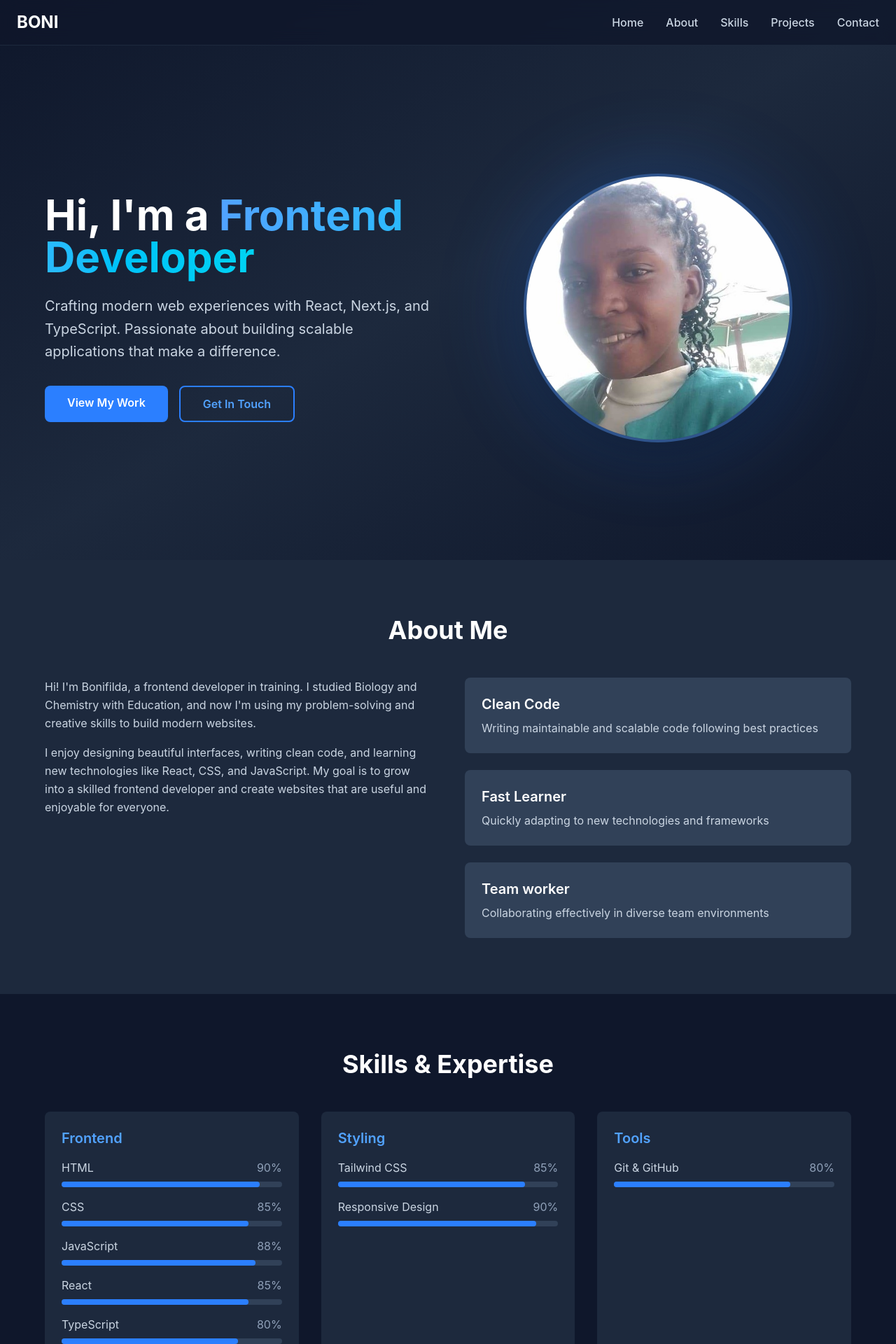
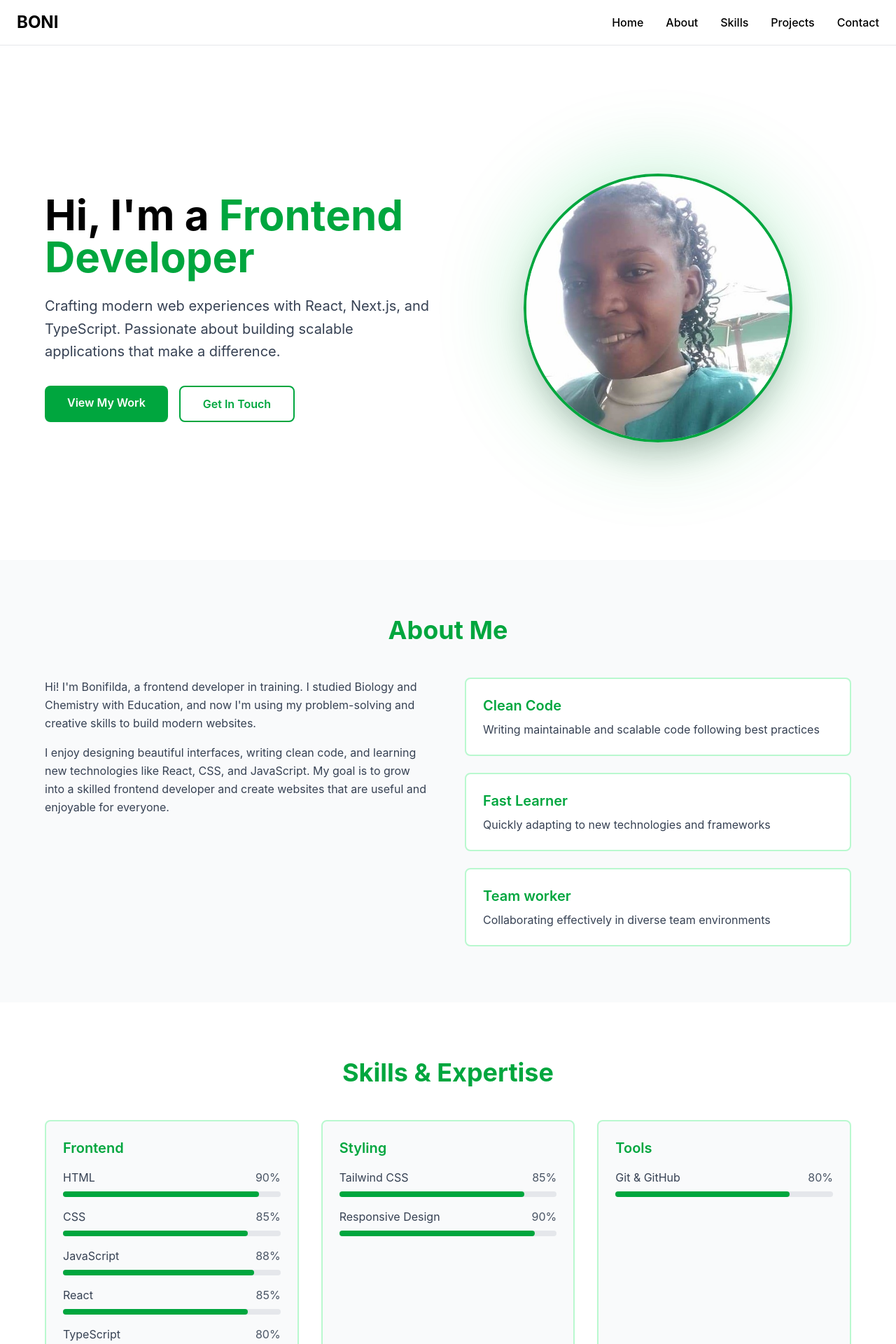
Before and after one commit to Bonifilda/BONI-POTIFORIO, a React app: page / in a window 1280 px wide. Shown: the top 1920 px of the page at 70% size. Built offline with nearby package versions, Linux system fonts and the light colour scheme; the HTML template or start-up script is replaced by a standard one.

Commit message:
Update portfolio with professional white and green color scheme

```diff
--- a/src/components/About.tsx
+++ b/src/components/About.tsx
@@ -1,11 +1,11 @@
 const About = () => {
   return (
-    <section id="about" className="py-20 px-6 bg-slate-800">
+    <section id="about" className="py-20 px-6 bg-gray-50">
       <div className="max-w-6xl mx-auto">
-        <h2 className="text-4xl font-bold text-white text-center mb-12 animate-fadeInUp">About Me</h2>
+        <h2 className="text-4xl font-bold text-green-600 text-center mb-12 animate-fadeInUp">About Me</h2>
 
         <div className="grid md:grid-cols-2 gap-12">
-          <div className="space-y-4 text-slate-300 leading-relaxed">
+          <div className="space-y-4 text-gray-700 leading-relaxed">
             <p>
               Hi! I'm Bonifilda, a frontend developer in training. I studied Biology and Chemistry with Education, and now I'm using my problem-solving and creative skills to build modern websites.
             </p>
@@ -15,17 +15,17 @@ const About = () => {
           </div>
 
           <div className="grid gap-6">
-            <div className="bg-slate-700 p-6 rounded-lg hover:bg-slate-600 transition-all duration-300 hover:scale-105 hover:shadow-xl">
-              <h3 className="text-xl font-semibold text-white mb-2">Clean Code</h3>
-              <p className="text-slate-300">Writing maintainable and scalable code following best practices</p>
+            <div className="bg-white border-2 border-green-200 p-6 rounded-lg hover:border-green-600 transition-all duration-300 hover:scale-105 hover:shadow-xl">
+              <h3 className="text-xl font-semibold text-green-600 mb-2">Clean Code</h3>
+              <p className="text-gray-700">Writing maintainable and scalable code following best practices</p>
             </div>
-            <div className="bg-slate-700 p-6 rounded-lg hover:bg-slate-600 transition-all duration-300 hover:scale-105 hover:shadow-xl">
-              <h3 className="text-xl font-semibold text-white mb-2">Fast Learner</h3>
-              <p className="text-slate-300">Quickly adapting to new technologies and frameworks</p>
+            <div className="bg-white border-2 border-green-200 p-6 rounded-lg hover:border-green-600 transition-all duration-300 hover:scale-105 hover:shadow-xl">
+              <h3 className="text-xl font-semibold text-green-600 mb-2">Fast Learner</h3>
+              <p className="text-gray-700">Quickly adapting to new technologies and frameworks</p>
             </div>
-            <div className="bg-slate-700 p-6 rounded-lg hover:bg-slate-600 transition-all duration-300 hover:scale-105 hover:shadow-xl">
-              <h3 className="text-xl font-semibold text-white mb-2">Team worker</h3>
-              <p className="text-slate-300">Collaborating effectively in diverse team environments</p>
+            <div className="bg-white border-2 border-green-200 p-6 rounded-lg hover:border-green-600 transition-all duration-300 hover:scale-105 hover:shadow-xl">
+              <h3 className="text-xl font-semibold text-green-600 mb-2">Team worker</h3>
+              <p className="text-gray-700">Collaborating effectively in diverse team environments</p>
             </div>
           </div>
         </div>
--- a/src/components/Footer.tsx
+++ b/src/components/Footer.tsx
@@ -1,20 +1,20 @@
 const Footer = () => {
   return (
-    <footer className="bg-slate-900 py-8 px-6">
+    <footer className="bg-gray-50 border-t-2 border-green-200 py-8 px-6">
       <div className="max-w-6xl mx-auto">
         <div className="flex flex-col md:flex-row justify-between items-center gap-4">
-          <p className="text-slate-400 text-sm">
+          <p className="text-gray-600 text-sm">
             © {new Date().getFullYear()} Bonifilda. All rights reserved.
           </p>
 
           <div className="flex gap-6">
-            <a href="https://github.com" target="_blank" rel="noopener noreferrer" className="text-slate-400 hover:text-blue-400 transition-colors">
+            <a href="https://github.com" target="_blank" rel="noopener noreferrer" className="text-gray-600 hover:text-green-600 transition-colors">
               GitHub
             </a>
-            <a href="https://linkedin.com" target="_blank" rel="noopener noreferrer" className="text-slate-400 hover:text-blue-400 transition-colors">
+            <a href="https://linkedin.com" target="_blank" rel="noopener noreferrer" className="text-gray-600 hover:text-green-600 transition-colors">
               LinkedIn
             </a>
-            <a href="mailto:your.email@example.com" className="text-slate-400 hover:text-blue-400 transition-colors">
+            <a href="mailto:your.email@example.com" className="text-gray-600 hover:text-green-600 transition-colors">
               Email
             </a>
           </div>
--- a/src/components/Navbar.tsx
+++ b/src/components/Navbar.tsx
@@ -1,24 +1,24 @@
 const Navbar = () => {
   return (
-    <nav className="fixed top-0 left-0 w-full bg-slate-900/80 backdrop-blur-md z-50 border-b border-slate-800">
+    <nav className="fixed top-0 left-0 w-full bg-white backdrop-blur-md z-50 border-b border-gray-200">
       <div className="max-w-7xl mx-auto px-6 py-4 flex justify-between items-center">
-        <h1 className="text-2xl font-bold text-white">BONI</h1>
+        <h1 className="text-2xl font-bold text-black">BONI</h1>
 
-        <ul className="hidden md:flex gap-8 text-slate-300 font-medium">
+        <ul className="hidden md:flex gap-8 text-black font-medium">
           <li>
-            <a href="#hero" className="hover:text-blue-400 transition-colors">Home</a>
+            <a href="#hero" className="hover:text-green-600 transition-colors">Home</a>
           </li>
           <li>
-            <a href="#about" className="hover:text-blue-400 transition-colors">About</a>
+            <a href="#about" className="hover:text-green-600 transition-colors">About</a>
           </li>
           <li>
-            <a href="#skills" className="hover:text-blue-400 transition-colors">Skills</a>
+            <a href="#skills" className="hover:text-green-600 transition-colors">Skills</a>
           </li>
           <li>
-            <a href="#projects" className="hover:text-blue-400 transition-colors">Projects</a>
+            <a href="#projects" className="hover:text-green-600 transition-colors">Projects</a>
           </li>
           <li>
-            <a href="#contact" className="hover:text-blue-400 transition-colors">Contact</a>
+            <a href="#contact" className="hover:text-green-600 transition-colors">Contact</a>
           </li>
         </ul>
       </div>
--- a/src/components/Skills.tsx
+++ b/src/components/Skills.tsx
@@ -16,24 +16,24 @@ const Skills = () => {
   const categories = [...new Set(skills.map(s => s.category))];
 
   return (
-    <section id="skills" className="py-20 px-6 bg-slate-900">
+    <section id="skills" className="py-20 px-6 bg-white">
       <div className="max-w-6xl mx-auto">
-        <h2 className="text-4xl font-bold text-white text-center mb-12 animate-fadeInUp">Skills & Expertise</h2>
+        <h2 className="text-4xl font-bold text-green-600 text-center mb-12 animate-fadeInUp">Skills & Expertise</h2>
 
         <div className="grid md:grid-cols-2 lg:grid-cols-3 gap-8">
           {categories.map(category => (
-            <div key={category} className="bg-slate-800 p-6 rounded-lg hover:bg-slate-700 transition-all duration-300 hover:shadow-xl hover:shadow-blue-500/10">
-              <h3 className="text-xl font-semibold text-blue-400 mb-4">{category}</h3>
+            <div key={category} className="bg-gray-50 border-2 border-green-200 p-6 rounded-lg hover:border-green-600 transition-all duration-300 hover:shadow-xl">
+              <h3 className="text-xl font-semibold text-green-600 mb-4">{category}</h3>
               <div className="space-y-4">
                 {skills.filter(s => s.category === category).map(skill => (
                   <div key={skill.name}>
                     <div className="flex justify-between mb-2">
-                      <span className="text-slate-300">{skill.name}</span>
-                      <span className="text-slate-400">{skill.level}%</span>
+                      <span className="text-gray-700">{skill.name}</span>
+                      <span className="text-gray-600">{skill.level}%</span>
                     </div>
-                    <div className="w-full bg-slate-700 rounded-full h-2">
+                    <div className="w-full bg-gray-200 rounded-full h-2">
                       <div
-                        className="bg-blue-500 h-2 rounded-full transition-all duration-1000"
+                        className="bg-green-600 h-2 rounded-full transition-all duration-1000"
                         style={{ width: `${skill.level}%` }}
                       ></div>
                     </div>
--- a/src/components/hero.tsx
+++ b/src/components/hero.tsx
@@ -1,32 +1,32 @@
 const Hero = () => {
   return (
-    <section id="hero" className="min-h-screen flex items-center justify-center px-6 pt-20 bg-gradient-to-br from-slate-900 via-slate-800 to-slate-900">
+    <section id="hero" className="min-h-screen flex items-center justify-center px-6 pt-20 bg-white">
       <div className="max-w-6xl w-full grid md:grid-cols-2 gap-12 items-center">
         <div className="text-center md:text-left">
-          <h1 className="text-5xl md:text-6xl font-bold text-white mb-6 animate-fadeInUp">
-            Hi, I'm a <span className="bg-gradient-to-r from-blue-400 to-cyan-400 bg-clip-text text-transparent">Frontend Developer</span>
+          <h1 className="text-5xl md:text-6xl font-bold text-black mb-6 animate-fadeInUp">
+            Hi, I'm a <span className="text-green-600">Frontend Developer</span>
           </h1>
-          <p className="text-xl text-slate-300 mb-8 leading-relaxed animate-fadeIn" style={{animationDelay: '0.2s', opacity: 0, animationFillMode: 'forwards'}}>
+          <p className="text-xl text-gray-700 mb-8 leading-relaxed animate-fadeIn" style={{animationDelay: '0.2s', opacity: 0, animationFillMode: 'forwards'}}>
             Crafting modern web experiences with React, Next.js, and TypeScript. Passionate about building scalable applications that make a difference.
           </p>
           <div className="flex gap-4 justify-center md:justify-start animate-fadeIn" style={{animationDelay: '0.4s', opacity: 0, animationFillMode: 'forwards'}}>
-            <a href="#projects" className="bg-blue-500 hover:bg-blue-600 text-white px-8 py-3 rounded-lg font-semibold transition-all duration-300 hover:scale-105 hover:shadow-lg hover:shadow-blue-500/50">
+            <a href="#projects" className="bg-green-600 hover:bg-green-700 text-white px-8 py-3 rounded-lg font-semibold transition-all duration-300 hover:scale-105">
               View My Work
             </a>
-            <a href="#contact" className="border-2 border-blue-500 text-blue-400 hover:bg-blue-500 hover:text-white px-8 py-3 rounded-lg font-semibold transition-all duration-300 hover:scale-105">
+            <a href="#contact" className="border-2 border-green-600 text-green-600 hover:bg-green-600 hover:text-white px-8 py-3 rounded-lg font-semibold transition-all duration-300 hover:scale-105">
               Get In Touch
             </a>
           </div>
         </div>
         <div className="flex justify-center animate-fadeIn" style={{animationDelay: '0.3s', opacity: 0, animationFillMode: 'forwards'}}>
           <div className="relative">
-            <div className="absolute inset-0 bg-blue-500 rounded-full blur-3xl opacity-20 animate-pulse"></div>
+            <div className="absolute inset-0 bg-green-500 rounded-full blur-3xl opacity-20 animate-pulse"></div>
             <img
               src="/Boni.jpg"
               alt="Bonifilda image"
-              className="relative w-72 h-72 md:w-96 md:h-96 rounded-full object-cover object-top border-4 border-blue-500/30 shadow-2xl hover:scale-105 transition-transform duration-500 bg-slate-700"
+              className="relative w-72 h-72 md:w-96 md:h-96 rounded-full object-cover object-top border-4 border-green-600 shadow-2xl hover:scale-105 transition-transform duration-500"
               onError={(e) => {
-                e.currentTarget.src = 'https://via.placeholder.com/400/475569/94a3b8?text=Boni';
+                e.currentTarget.src = 'https://via.placeholder.com/400/22c55e/ffffff?text=Boni';
               }}
             />
           </div>
```
Also changed, not shown: src/components/Contact.tsx (+18 -18 lines), src/components/Project.tsx (+9 -9 lines).
